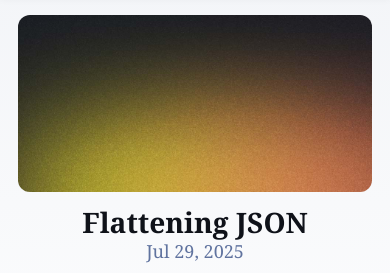
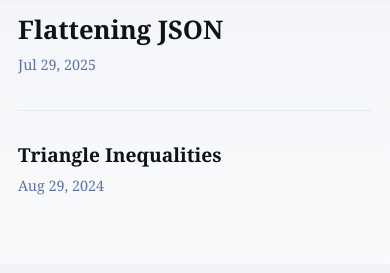
Before and after one commit to conjuncts/conjuncts.github.io, an Astro site: page /blog in a window 390 px wide. Shown: the part 74-347 px from the top of the page. Built offline with nearby package versions, Linux system fonts and the light colour scheme; Astro itself is replaced by a stand-in of ours; some packages are replaced by stand-ins of ours.

Commit message:
Stylistic improvements

```diff
--- a/src/content/blog/2-flatten.md
+++ b/src/content/blog/2-flatten.md
@@ -2,7 +2,8 @@
 title: 'Flattening JSON'
 description: 'flattening JSON in polars'
 pubDate: 'Jul 29 2025'
-heroImage: '../../assets/blog-placeholder-4.jpg'
+# heroImage: '../../assets/blog-placeholder-4.jpg'
+tags: ["polars", "data"]
 ---
 
 I recently encountered a super useful pattern for flattening JSON in dataframes. Sometimes, I'm faced with truly chaotic JSON data -- nested data that does not follow any schema whatsoever, or with so many deviations that creating a fully comprehensive schema is impossible. Examples include LLM output and user-generated data dumps.
--- a/src/pages/blog/index.astro
+++ b/src/pages/blog/index.astro
@@ -21,67 +21,57 @@ const posts = (await getCollection('blog')).sort(
 				width: 960px;
 			}
 			ul {
-				display: flex;
-				flex-wrap: wrap;
-				gap: 2rem;
+				display: block;
 				list-style-type: none;
 				margin: 0;
 				padding: 0;
 			}
 			ul li {
-				width: calc(50% - 1rem);
+				width: 100%;
+				margin-bottom: 1.5rem;
+				padding-bottom: 1.5rem;
+				border-bottom: 1px solid rgb(var(--gray-light));
+			}
+			ul li:last-child {
+				border-bottom: none;
 			}
 			ul li * {
 				text-decoration: none;
 				transition: 0.2s ease;
 			}
 			ul li:first-child {
-				width: 100%;
-				margin-bottom: 1rem;
-				text-align: center;
-			}
-			ul li:first-child img {
-				width: 100%;
+				margin-bottom: 2rem;
+				padding-bottom: 2rem;
 			}
 			ul li:first-child .title {
-				font-size: 2.369rem;
-			}
-			ul li img {
-				margin-bottom: 0.5rem;
-				border-radius: 12px;
+				font-size: 1.8rem;
 			}
 			ul li a {
 				display: block;
 			}
 			.title {
-				margin: 0;
+				margin: 0 0 0.5rem 0;
 				color: rgb(var(--black));
-				line-height: 1;
+				line-height: 1.2;
+				font-size: 1.4rem;
 			}
 			.date {
 				margin: 0;
 				color: rgb(var(--gray));
+				font-size: 0.9rem;
 			}
-			ul li a:hover h4,
+			ul li a:hover .title {
+				color: rgb(var(--accent));
+			}
 			ul li a:hover .date {
 				color: rgb(var(--accent));
 			}
-			ul a:hover img {
-				box-shadow: var(--box-shadow);
-			}
 			@media (max-width: 720px) {
-				ul {
-					gap: 0.5em;
+				ul li:first-child .title {
+					font-size: 1.6rem;
 				}
-				ul li {
-					width: 100%;
-					text-align: center;
-				}
-				ul li:first-child {
-					margin-bottom: 0;
-				}
-				ul li:first-child .title {
-					font-size: 1.563em;
+				.title {
+					font-size: 1.2rem;
 				}
 			}
 		</style>
@@ -95,9 +85,11 @@ const posts = (await getCollection('blog')).sort(
 						posts.map((post) => (
 							<li>
 								<a href={`/blog/${post.id}/`}>
-									{post.data.heroImage && (
-										<Image width={720} height={360} src={post.data.heroImage} alt="" />
-									)}
+									{/* {post.data.heroImage && (
+										<div class="hero-image">
+											<Image width={640} height={360} src={post.data.heroImage} alt="" />
+										</div>
+									)} */}
 									<h4 class="title">{post.data.title}</h4>
 									<p class="date">
 										<FormattedDate date={post.data.pubDate} />
--- a/src/styles/global.css
+++ b/src/styles/global.css
@@ -61,6 +61,7 @@ h6 {
 }
 h1 {
 	font-size: 2.5em;
+	margin-bottom: 1.5rem;
 }
 h2 {
 	font-size: 2em;
```
Also changed, not shown: src/layouts/BlogPost.astro (+18 -8 lines).
